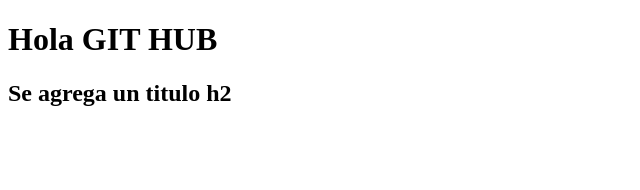
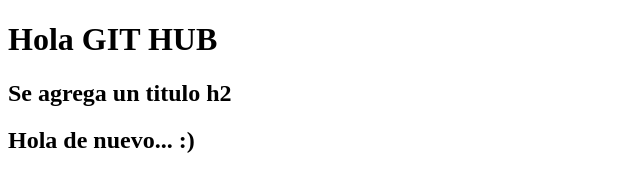
Before and after one commit to Isr43l/Hello-world, a plain HTML site: page index.html in a window 1280 px wide. Shown: the whole page, without its empty margins (0-640 px from the left). Drawn offline with Linux system fonts and the light colour scheme.

Commit message:
Se agrega de nuevo!!!

```diff
--- a/index.html
+++ b/index.html
@@ -7,6 +7,8 @@
 	<h1>Hola GIT HUB</h1>
 
     <h2>Se agrega un titulo h2 </h2>
+    <h2>Hola de nuevo... :) </h2>
+
 
 </body>
 </html>
```
